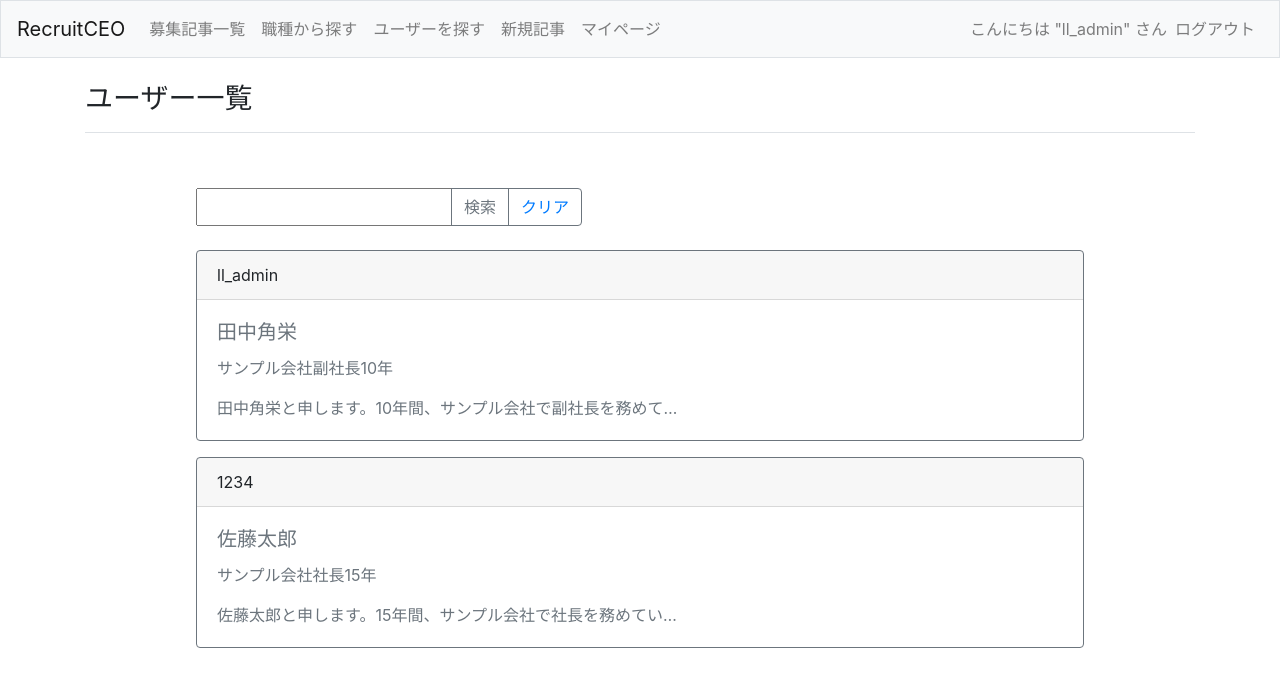
After one commit to 19276YamamotoKeisuke/learning_log, a Django app: page /users/ in a window 1280 px wide. The commit adds this page. Shown: the top 687 px of the page. Run offline with Django 4.2, Linux system fonts and the light colour scheme; a user stored in the database is signed in; data comes from the database, SQL or seed files in the repository; both versions use the stored data as it was after the commit; parts of the project's set-up code (start-up, migrations or seed data) failed here and were passed over; some libraries are stand-ins or nearby versions.

Commit message:
user一覧ページ追加

```diff
--- a/learning_logs/forms.py
+++ b/learning_logs/forms.py
@@ -30,7 +30,7 @@ class EntryForm(forms.ModelForm):
     class Meta:
         model = Entry
         fields = Entryfields = ['topic','title','address','eligibility','image','text','selection_method']
-        labels = {'topic': '','title': 'タイトル/事業者名','address':'事業所住所','eligibility':'応募資格','image':'画像を追加','text':'本文追加','selection_method':'選考方法'}
+        labels = {'topic': '','title': 'タイトル','address':'事業所住所','eligibility':'応募資格','image':'画像を追加','text':'本文追加','selection_method':'選考方法'}
         widgets = {
             'title': forms.TextInput(attrs={'class': 'form-control'}),
             'address': forms.TextInput(attrs={'class': 'form-control'}),
--- a/learning_logs/static/learning_logs/every_entry.css
+++ b/learning_logs/static/learning_logs/every_entry.css
@@ -8,3 +8,9 @@
 .gray {
     color: gray;
 }
+.center {
+    margin-left: 10%;
+    margin-right: 10%;
+    margin-bottom: 10%;
+    margin-top: 5%;
+}
--- a/learning_logs/templates/learning_logs/base.html
+++ b/learning_logs/templates/learning_logs/base.html
@@ -34,6 +34,11 @@
                 <li class="nav-item">
                 <a class="nav-link" href="{% url 'learning_logs:topics' %}">
                     職種から探す
+                </a>
+                </li>
+                <li class="nav-item">
+                <a class="nav-link" href="{% url 'learning_logs:users' %}">
+                    ユーザーを探す
                 </a>
                 </li>
                 <li class="nav-item">
--- a/learning_logs/templates/learning_logs/entries.html
+++ b/learning_logs/templates/learning_logs/entries.html
@@ -8,6 +8,7 @@
 
 {% block content %}
 
+<div class="center">
 {% if form %}<!-- searchFormがあれば -->
     <form action="{% url 'learning_logs:entries' %}" method="get"><!-- getメソッドでインデックス関数を呼び出す -->
         <div class="btn-group" role="group" aria-label="Basic example">
@@ -57,5 +58,5 @@
     {% empty %}
     <p>まだ記事がありません。</p>
     {% endfor %}
-
+</div>
 {% endblock content %}
--- a/learning_logs/templates/learning_logs/my_page.html
+++ b/learning_logs/templates/learning_logs/my_page.html
@@ -112,7 +112,7 @@
 
 <div class="card">
     <div class="card-body">
-      <h5 class="card-title"><a href="{% url 'learning_logs:other_page' apply.applicant_id apply.id %}">"{{ apply.applicant_id }}"</a></h5>
+      <h5 class="card-title"><a href="{% url 'learning_logs:other_page' apply.applicant_id %}">"{{ apply.applicant_id }}"</a></h5>
       <h6 class="card-subtitle mb-2 text-muted">あなたの記事"{{ apply.entry_id }}"へ応募しました/{{ apply.date_added }}</h6>
       <p class="card-text">{{ apply.PRtext | linebreaks | urlize  }}</p>
       {% comment %} <a href="{% url 'learning_logs:other_page' apply.applicant_id apply.id %}" class="card-link">ユーザープロフィールを見る</a> {% endcomment %}
--- /dev/null
+++ b/learning_logs/templates/learning_logs/users.html
@@ -0,0 +1,41 @@
+{% extends 'learning_logs/base.html' %}
+{% load static %}
+
+{% block page_header %}
+<h3>ユーザー一覧</h3>
+<link rel="stylesheet" type="text/css" href="{% static 'learning_logs/text-align.css' %}">
+{% endblock page_header %}
+
+{% block content %}
+
+<div class="center">
+{% if form %}<!-- searchFormがあれば -->
+    <form action="{% url 'learning_logs:users' %}" method="get"><!-- getメソッドでインデックス関数を呼び出す -->
+        <div class="btn-group" role="group" aria-label="Basic example">
+            {{ form }}<!-- views.pyから受け取ったsearchFormを表示 -->
+            <button class="btn btn-outline-secondary" type="submit" id="button-addon2" name="submit">検索</button>
+            <button class="btn btn-outline-secondary" type="button" id="button-addon2" name="submit">
+            <a href="{% url 'learning_logs:users' %}">クリア</a><!-- postメソッドでインデックス関数を呼び出す --></button>
+        </div>
+    </form><br>
+
+{% endif %}
+
+
+    {% for user in users %}
+
+
+  <div class="card border-secondary mb-3">
+    <a href="{% url 'learning_logs:other_page' user.user %}" class="stretched-link" ></a>
+    <div class="card-header">{{ user.user }}</div>
+    <div class="card-body text-secondary">
+      <h5 class="card-title">{{ user.family_name }}{{ user.first_name }}</h5>
+      <p class="card-text">{{ user.career }}</p>
+      <p class="card-text">{{ user.introduce | truncatechars:30 }}</p>
+    </div>
+  </div>
+
+    {% endfor %}
+</div>
+
+{% endblock content %}
--- a/learning_logs/urls.py
+++ b/learning_logs/urls.py
@@ -15,6 +15,8 @@ urlpatterns = [
     path('topics/', views.topics, name = 'topics'),
     # 全ての記事を表示するページ
     path('topics/entries/', views.entries, name='entries'),
+    # 全てのユーザーを表示する
+    path('users/', views.users, name='users'),
     # 個別トピックの詳細ページ
     path('topics/<int:topic_id>/', views.topic, name='topic'),
     # 個別記事の詳細ページ
@@ -28,7 +30,7 @@ urlpatterns = [
     # マイページ
     path('my_page/<int:user_id>/', views.my_page, name='my_page'),
     # 他人のページ
-    path('other_users_page/<str:applicant_id>/<int:apply_id>/', views.other_page, name='other_page'),
+    path('other_users_page/<str:applicant_id>/', views.other_page, name='other_page'),
     # プロフィール設定ページ
     path('my_page/<int:user_id>/edit_profile/', views.edit_Profile, name='edit_Profile'),
     # 応募確認ページ
--- a/learning_logs/views.py
+++ b/learning_logs/views.py
@@ -50,12 +50,22 @@ def entries(request):
     return render(request, 'learning_logs/entries.html', context)
 
 
-# @login_required
-# def users(request):
-#     """全てのユーザーを表示する"""
-#     users = Profile.objects.get()
-#     context = {'users':users}
-#     return render(request, 'learning_logs/users.html', context)
+@login_required
+def users(request):
+    """全てのユーザーを表示する"""
+    form = SearchForm(request.GET)
+    if form.is_valid():
+        keyword = form.cleaned_data['keyword']
+        users = Profile.objects.filter(introduce__icontains = keyword)
+    else:
+        form = SearchForm()
+        users = Profile.objects.all()
+
+    context = {'users': users, 'form': form}
+    return render(request, 'learning_logs/users.html', context)
+    # users = Profile.objects.all()
+    # context = {'users':users}
+    # return render(request, 'learning_logs/users.html', context)
 
 
 @login_required
@@ -198,14 +208,14 @@ def my_page(request, user_id):
 
 
 @login_required
-def other_page(request, applicant_id, apply_id):
+def other_page(request, applicant_id):
     """他ユーザーの情報を閲覧できるページ"""
     s_id = applicant_id
     user = User.objects.get(username=s_id)
     # この方法しか今のとこ無理だけどusername重複した場合は？→重複しなかった(アカウント登録画面で弾かれた)
     profile = Profile.objects.get(user=user.id)
-    apply = Apply.objects.get(id=apply_id)
-    context = {'profile':profile, 'apply':apply}
+    # apply = Apply.objects.get(id=apply_id)
+    context = {'profile':profile}
 
     return render(request, 'learning_logs/other_users_page.html', context)
 
```
Also changed, not shown: db.sqlite3, media/img/building_hotel_pet.png (added).
